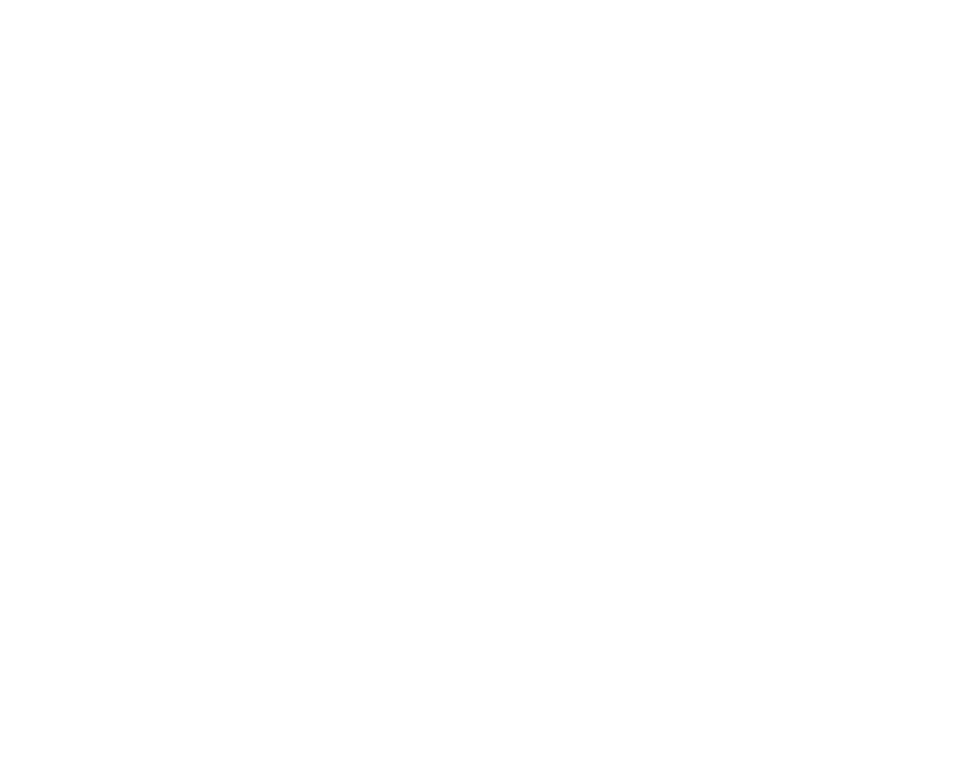
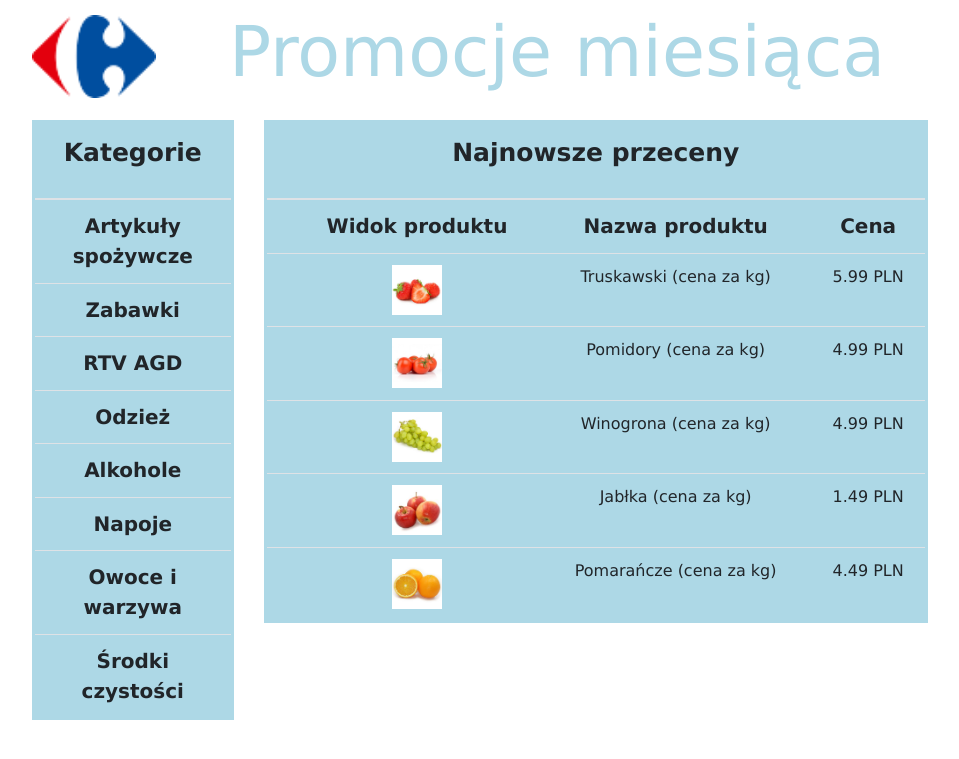
Before and after one commit to gregb122/UWr-Computer-Science-Studies, a PHP site: page /subpage.html in a window 1280 px wide. Before the commit the part shown is empty. Shown: the top 759 px of the page, without its empty margins (160-1119 px from the left). Run offline with PHP 8.4, Linux system fonts and the light colour scheme; some libraries are stand-ins or nearby versions.

Commit message:
subpage was added

```diff
--- a/KCK/makieta/index.html
+++ b/KCK/makieta/index.html
@@ -1,5 +1,5 @@
 <!DOCTYPE html>
-<html lang="en">
+<html lang="pl">
 
 <head>
     <meta charset="UTF-8">
--- a/KCK/makieta/style.css
+++ b/KCK/makieta/style.css
@@ -18,7 +18,7 @@ body{
 #logo
 {
     width: 100%;
-    padding-top: 30px;
+    padding-top: 15px;
 }
 
 .price {
--- a/KCK/makieta/subpage.html
+++ b/KCK/makieta/subpage.html
@@ -0,0 +1,226 @@
+<!DOCTYPE html>
+<html lang="pl">
+<head>
+    <meta charset="UTF-8">
+    <meta name="viewport" content="width=device-width, initial-scale=1.0">
+    <meta http-equiv="X-UA-Compatible" content="ie=edge">
+    <title>Promocje miesiąca</title>
+    <link rel="stylesheet" href="https://stackpath.bootstrapcdn.com/bootstrap/4.2.1/css/bootstrap.min.css" integrity="sha384-GJzZqFGwb1QTTN6wy59ffF1BuGJpLSa9DkKMp0DgiMDm4iYMj70gZWKYbI706tWS"
+    crossorigin="anonymous">
+    <link rel="stylesheet" href="style.css" />
+    <link rel="stylesheet" href="https://www.w3schools.com/w3css/4/w3.css">
+
+</head>
+<body style="width: 70%; margin: auto;">
+    <div class="row">
+        <div class="col-md-2">
+            <img id="logo" src="logo.png" />
+        </div>
+        <div class="col-md-10" style="text-align: center;">
+            <p style="color:lightblue; font-size: 70px;">Promocje miesiąca</p>
+        </div>
+    </div>
+    <div class="row">
+        <div class="col-md-3" >
+                <table class="table table-hover" style="border-style: solid; border-color: lightblue; background-color: lightblue;">
+                        <thead>
+                            <tr>
+                                <th scope="col"> <p style="text-align: center; font-size:25px;"> Kategorie </p> </th>
+                            </tr>
+                        </thead>
+                        <tbody>
+                                <tr style="text-align: center; font-size:20px;">
+                                        <td><b>Artykuły spożywcze</b></td>
+                                        <tr style="text-align: center; font-size:20px;">
+                                                <td><b>Zabawki</b></td>
+                                                <tr style="text-align: center; font-size:20px;">
+                                                        <td><b>RTV AGD</b></td>
+                                                        <tr style="text-align: center; font-size:20px;">
+                                                                <td><b>Odzież</b></td>
+                                                                <tr style="text-align: center; font-size:20px;">
+                                                                        <td><b>Alkohole</b></td>
+                                                                        <tr style="text-align: center; font-size:20px;">
+                                                                                <td><b>Napoje</b></td>
+                                                                                <tr style="text-align: center; font-size:20px;">
+                                                                                        <td><b>Owoce i warzywa</b></td>
+                                                                                        <tr style="text-align: center; font-size:20px;">
+                                                                                                <td><b>Środki czystości</b></td>
+
+
+
+
+
+                        </tbody>
+
+
+                        </table>
+
+        </div>
+        <div class="col-md-9">
+                <table class="table table-hover" style="border-style: solid; border-color: lightblue; background-color: lightblue;">
+                        <thead>
+                          <tr>
+                            <th scope="col" colspan="4"> <p style="text-align: center; font-size:25px;"> Najnowsze przeceny </p> </th>
+                          </tr>
+                        </thead>
+                        <tbody>
+                          <tr style="text-align: center; font-size:20px;">
+                            <th scope="row"></th>
+                            <td><b>Widok produktu</b></td>
+                            <td><b>Nazwa produktu</b></td>
+                            <td><b>Cena</b></td>
+                          </tr>
+                          <tr style="text-align: center; font-size:16px;">
+                            <th scope="row"></th>
+                            <td> <img style="width: 50px; height: 50px;" data-toggle="modal" data-target="#exampleModal1"src="truskawki.jpg" >  </td>
+                            <td>Truskawski (cena za kg)</td>
+                            <td>5.99 PLN</td>
+                          </tr>
+                          <tr style="text-align: center; font-size:16px;">
+                            <th scope="row"></th>
+                            <td> <img style="width: 50px; height: 50px;" data-toggle="modal" data-target="#exampleModal2" src="pomidory.jpg" >   </td>
+                            <td> Pomidory (cena za kg)</td>
+                            <td>4.99 PLN</td>
+                          </tr>
+                          <tr style="text-align: center; font-size:16px;">
+                                <th scope="row"></th>
+                                <td> <img style="width: 50px; height: 50px;" data-toggle="modal" data-target="#exampleModal3" src="winogrona.jpg" >   </td>
+                                <td> Winogrona (cena za kg)</td>
+                                <td>4.99 PLN</td>
+                          </tr>
+                          <tr style="text-align: center; font-size:16px;">
+                                <th scope="row"></th>
+                                <td> <img style="width: 50px; height: 50px;" data-toggle="modal" data-target="#exampleModal4" src="jablka.jpg" >   </td>
+                                <td> Jabłka (cena za kg)</td>
+                                <td>1.49 PLN</td>
+                          </tr>
+                          <tr style="text-align: center; font-size:16px;">
+                                <th scope="row"></th>
+                                <td> <img style="width: 50px; height: 50px;" data-toggle="modal" data-target="#exampleModal5" src="pomarancza.jpg" >   </td>
+                                <td> Pomarańcze (cena za kg)</td>
+                                <td>4.49 PLN</td>
+                          </tr>
+
+
+
+                        </tbody>
+                      </table>
+
+        </div>
+
+
+    </div>
+
+
+
+
+    <div class="modal fade" id="exampleModal1" tabindex="-1" role="dialog" aria-labelledby="exampleModalLabel" aria-hidden="true">
+            <div class="modal-dialog" role="document">
+              <div class="modal-content">
+                <div class="modal-header">
+                  <h5 class="modal-title" id="exampleModalLabel">Truskawki</h5>
+                  <button type="button" class="close" data-dismiss="modal" aria-label="Close">
+                    <span aria-hidden="true">&times;</span>
+                  </button>
+                </div>
+                <div class="modal-body">
+                        <img style="width: 400px; height: 400px;" src="truskawki.jpg" >
+                </div>
+                <div class="modal-footer">
+                  <button type="button" class="btn btn-secondary" data-dismiss="modal">Close</button>
+                  <button type="button" class="btn btn-primary">Save changes</button>
+                </div>
+              </div>
+            </div>
+          </div>
+
+
+    <div class="modal fade" id="exampleModal2" tabindex="-1" role="dialog" aria-labelledby="exampleModalLabel" aria-hidden="true">
+            <div class="modal-dialog" role="document">
+              <div class="modal-content">
+                <div class="modal-header">
+                  <h5 class="modal-title" id="exampleModalLabel">Pomidory</h5>
+                  <button type="button" class="close" data-dismiss="modal" aria-label="Close">
+                    <span aria-hidden="true">&times;</span>
+                  </button>
+                </div>
+                <div class="modal-body">
+                        <img style="width: 400px; height: 400px;" src="pomidory.jpg" >
+                </div>
+                <div class="modal-footer">
+                  <button type="button" class="btn btn-secondary" data-dismiss="modal">Close</button>
+                  <button type="button" class="btn btn-primary">Save changes</button>
+                </div>
+              </div>
+            </div>
+          </div>
+
+          <div class="modal fade" id="exampleModal3" tabindex="-1" role="dialog" aria-labelledby="exampleModalLabel" aria-hidden="true">
+                <div class="modal-dialog" role="document">
+                  <div class="modal-content">
+                    <div class="modal-header">
+                      <h5 class="modal-title" id="exampleModalLabel">Winogrona</h5>
+                      <button type="button" class="close" data-dismiss="modal" aria-label="Close">
+                        <span aria-hidden="true">&times;</span>
+                      </button>
+                    </div>
+                    <div class="modal-body">
+                            <img style="width: 400px; height: 400px;" src="winogrona.jpg" >
+                    </div>
+                    <div class="modal-footer">
+                      <button type="button" class="btn btn-secondary" data-dismiss="modal">Close</button>
+                      <button type="button" class="btn btn-primary">Save changes</button>
+                    </div>
+                  </div>
+                </div>
+              </div>
+
+              <div class="modal fade" id="exampleModal4" tabindex="-1" role="dialog" aria-labelledby="exampleModalLabel" aria-hidden="true">
+                    <div class="modal-dialog" role="document">
+                      <div class="modal-content">
+                        <div class="modal-header">
+                          <h5 class="modal-title" id="exampleModalLabel">Jabłka</h5>
+                          <button type="button" class="close" data-dismiss="modal" aria-label="Close">
+                            <span aria-hidden="true">&times;</span>
+                          </button>
+                        </div>
+                        <div class="modal-body">
+                                <img style="width: 400px; height: 400px;" src="jablka.jpg" >
+                        </div>
+                        <div class="modal-footer">
+                          <button type="button" class="btn btn-secondary" data-dismiss="modal">Close</button>
+                          <button type="button" class="btn btn-primary">Save changes</button>
+                        </div>
+                      </div>
+                    </div>
+                  </div>
+
+                  <div class="modal fade" id="exampleModal5" tabindex="-1" role="dialog" aria-labelledby="exampleModalLabel" aria-hidden="true">
+                        <div class="modal-dialog" role="document">
+                          <div class="modal-content">
+                            <div class="modal-header">
+                              <h5 class="modal-title" id="exampleModalLabel">Pomarańcze</h5>
+                              <button type="button" class="close" data-dismiss="modal" aria-label="Close">
+                                <span aria-hidden="true">&times;</span>
+                              </button>
+                            </div>
+                            <div class="modal-body">
+                                    <img style="width: 400px; height: 400px;" src="pomarancza.jpg" >
+                            </div>
+                            <div class="modal-footer">
+                              <button type="button" class="btn btn-secondary" data-dismiss="modal">Close</button>
+                              <button type="button" class="btn btn-primary">Save changes</button>
+                            </div>
+                          </div>
+                        </div>
+                      </div>
+
+
+    <script src="https://code.jquery.com/jquery-3.3.1.slim.min.js" integrity="sha384-q8i/X+965DzO0rT7abK41JStQIAqVgRVzpbzo5smXKp4YfRvH+8abtTE1Pi6jizo"
+        crossorigin="anonymous"></script>
+    <script src="https://cdnjs.cloudflare.com/ajax/libs/popper.js/1.14.6/umd/popper.min.js" integrity="sha384-wHAiFfRlMFy6i5SRaxvfOCifBUQy1xHdJ/yoi7FRNXMRBu5WHdZYu1hA6ZOblgut"
+        crossorigin="anonymous"></script>
+    <script src="https://stackpath.bootstrapcdn.com/bootstrap/4.2.1/js/bootstrap.min.js" integrity="sha384-B0UglyR+jN6CkvvICOB2joaf5I4l3gm9GU6Hc1og6Ls7i6U/mkkaduKaBhlAXv9k"
+        crossorigin="anonymous"></script>
+</body>
+</html>
```
Also changed, not shown: KCK/makieta/jablka.jpg (added), KCK/makieta/pomarancza.jpg (added), KCK/makieta/truskawki.jpg (added), KCK/makieta/winogrona.jpg (added).
